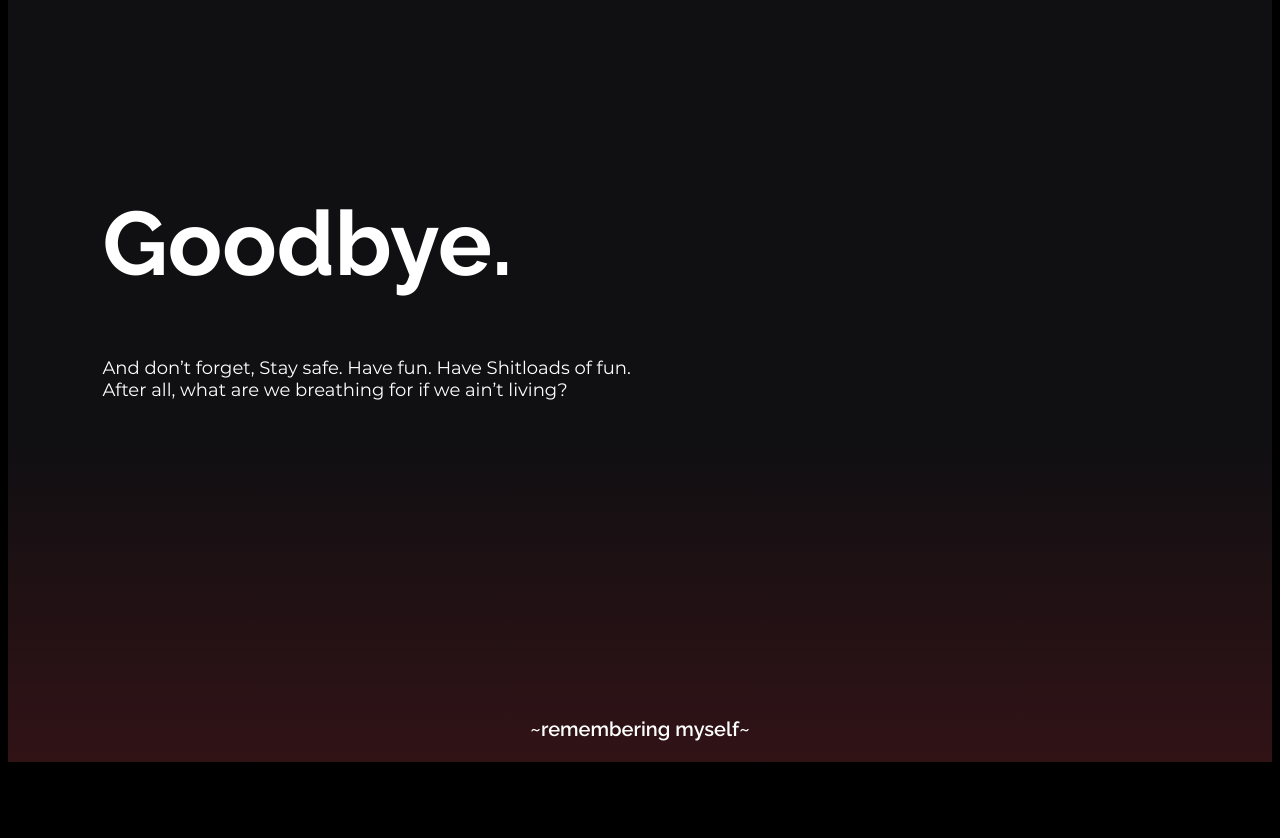
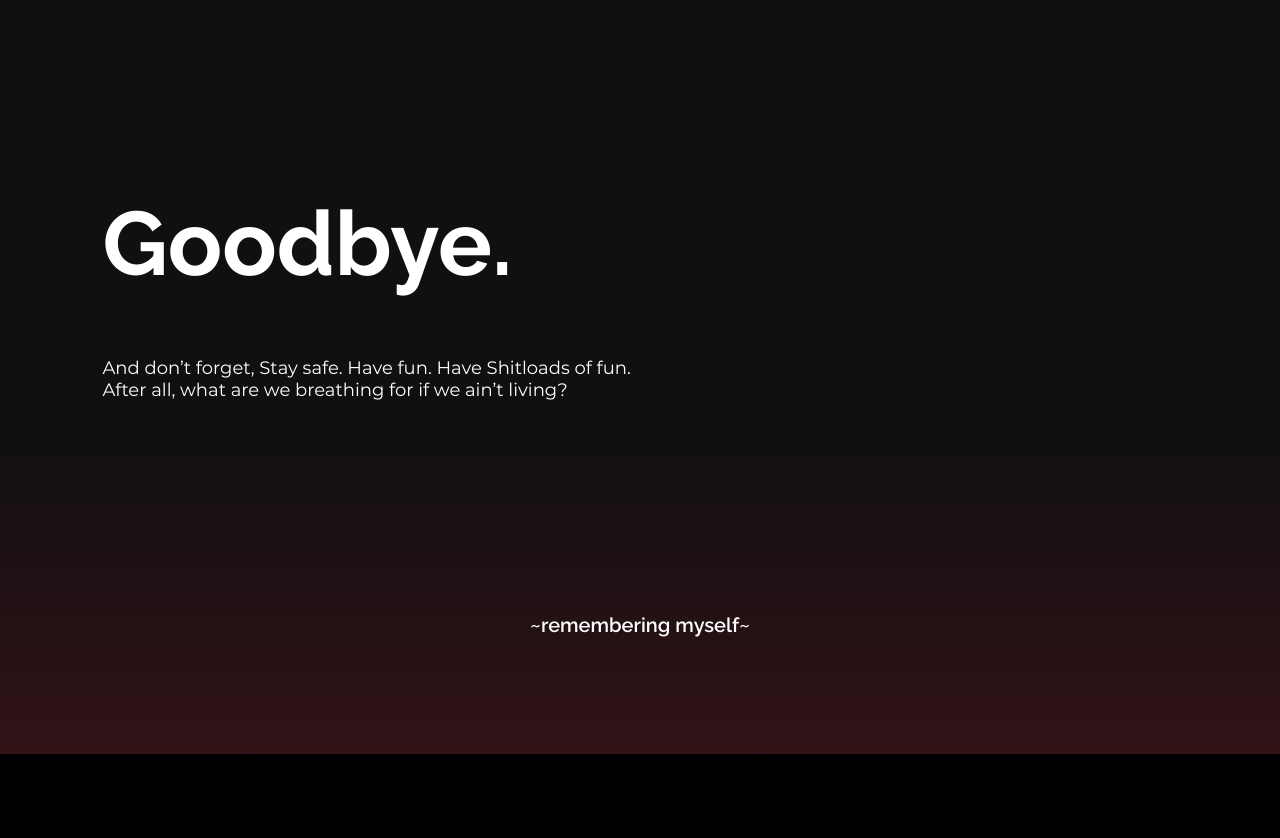
Before and after one commit to shaan-mephobic/the-portfolio-project, a plain HTML site: page index.html in a window 1280 px wide. Shown: the part 1646-2484 px from the top of the page. After the commit the page ends 2400 px from the top, so only its background shows below. Drawn offline with Linux system fonts and the light colour scheme.

Commit message:
remove unnecessary padding

```diff
--- a/style.css
+++ b/style.css
@@ -47,6 +47,7 @@
 }
 
 body {
+    margin: 0;
     background-color: rgb(0, 0, 0);
     font-family: "Montserrat";
 }
@@ -148,7 +149,7 @@ strong {
     width: 100px;
 }
 
-.card button {
+/* .card button {
     display: inline-block;
     width: 50px;
     height: 50px;
@@ -159,7 +160,7 @@ strong {
     color: #fff;
     transition: 0.4s all;
     cursor: pointer;
-}
+} */
 
 .third {
     height: 100vh;
@@ -170,7 +171,7 @@ strong {
     background-position: center;
 }
 
-.content3{
+.content3 {
     position: absolute;
     margin: 0 auto;
     top: 240%;
@@ -186,13 +187,18 @@ strong {
 
 .content4 {
     position: absolute;
-    top: 300%;
+    padding: 20px;
+    /* top: 300%; */
+    /* top: calc(300% - 130px); */
+    bottom: -200%;
+    /* justify-content: end; */
     left: 50%;
-    transform: translate(-50%, -50%);
+    /* top:calc(100vh + 100vh + 100vh); */
+    transform: translateX(-50%);
     /* display:flex; */
 }
 
-.column{
+.column {
     padding: 100px 0px 0px 0px;
-    display:flex;
+    display: flex;
 }
```
Lines whose indentation alone changed are shown as unchanged.
